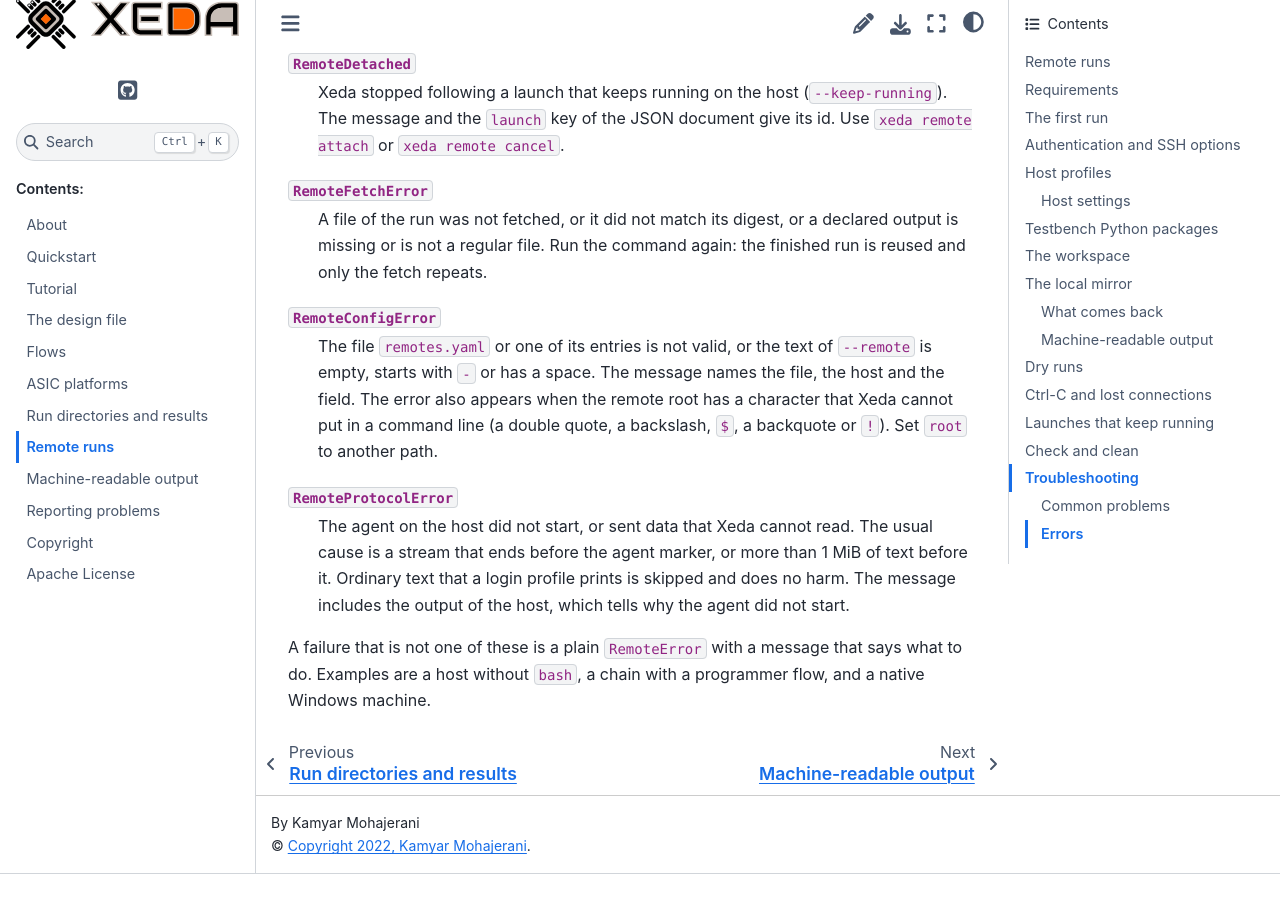
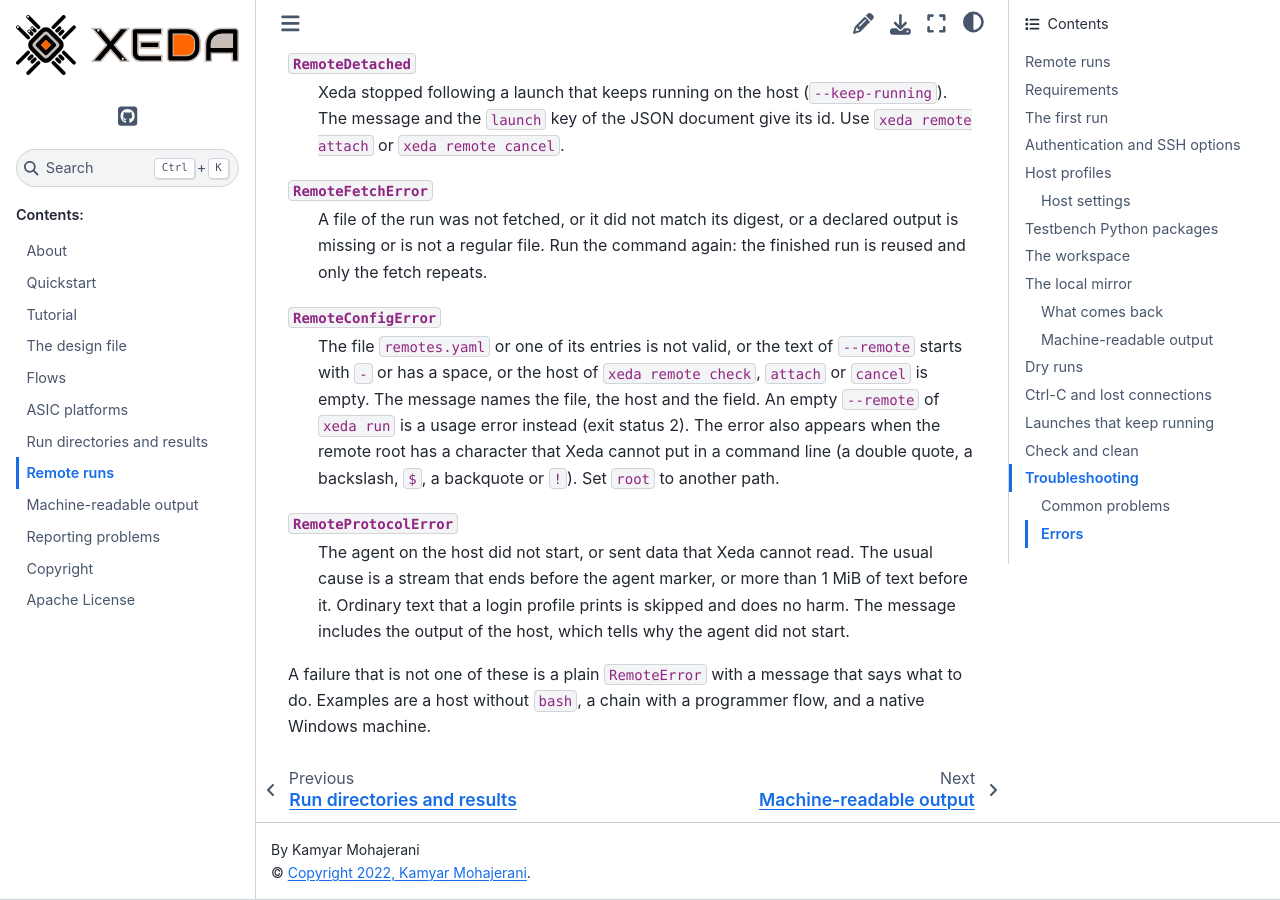
Before and after one commit to XedaHQ/xeda, a Sphinx documentation site: the page built from docs/remote.rst, in a window 1280 px wide and 900 px high, scrolled down 14543 px. Built offline with Sphinx 7.4.7 and the Sphinx Book theme 1.1.4, drawn with Linux system fonts in a browser that asks for light colours; before the commit the page ends 15417 px from its top, so only the background shows below that.

Commit message:
Say that an empty --remote of xeda run is a usage error
RemoteConfigError still covers an empty host of xeda remote check, attach and
cancel.

```diff
--- a/docs/remote.rst
+++ b/docs/remote.rst
@@ -585,8 +585,10 @@ Errors
     the fetch repeats.
 
 ``RemoteConfigError``
-    The file ``remotes.yaml`` or one of its entries is not valid, or the text of ``--remote`` is
-    empty, starts with ``-`` or has a space. The message names the file, the host and the field.
+    The file ``remotes.yaml`` or one of its entries is not valid, or the text of ``--remote``
+    starts with ``-`` or has a space, or the host of ``xeda remote check``, ``attach`` or ``cancel``
+    is empty. The message names the file, the host and the field. An empty ``--remote`` of ``xeda
+    run`` is a usage error instead (exit status 2).
     The error also appears when the remote root has a character that Xeda cannot put in a command
     line (a double quote, a backslash, ``$``, a backquote or ``!``). Set ``root`` to another path.
 
```
